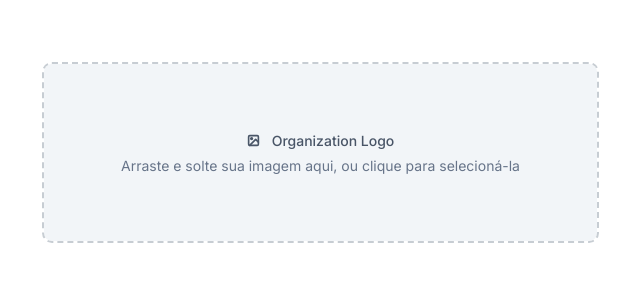
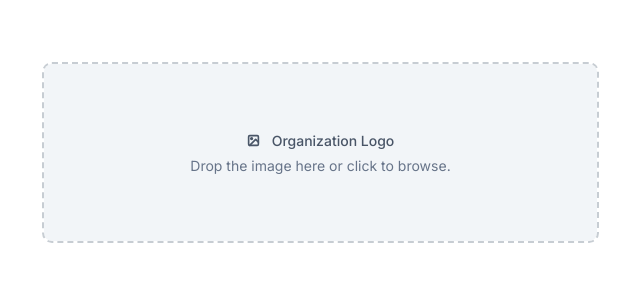
Before and after one commit to rodrigoDeSouzaFernandes/avatar-upload, a React (Vite) app: page / in a window 1280 px wide. Shown: the top 300 px of the page, without its empty margins (28-668 px from the left). Built offline with nearby package versions, Linux system fonts and the light colour scheme.

Commit message:
cria arquivo para separar a logica do jsx

```diff
--- a/src/Components/AvatarUpload/avatarUpload.tsx
+++ b/src/Components/AvatarUpload/avatarUpload.tsx
@@ -1,21 +1,16 @@
 import { Image } from "react-feather";
-import { useCallback } from "react";
-import { useDropzone } from "react-dropzone";
+import useAvatarUpload from "./useAvatarUpload";
 
 function AvatarUpload() {
-  const onDrop = useCallback((acceptedFiles: File[]) => {
-    console.log(acceptedFiles);
-  }, []);
-
   const { getRootProps, getInputProps, isDragActive, isDragReject } =
-    useDropzone({ onDrop, accept: { "image/*": [] } });
+    useAvatarUpload();
 
   const DropzoneMessage = () => {
     if (isDragReject) {
-      return <p>Arquivo não suportado</p>;
+      return <p>File not supported.</p>;
     }
     if (isDragActive) {
-      return <p>Solte o arquivo aqui</p>;
+      return <p>Drop the image here</p>;
     }
     return (
       <div className="defaultMessage">
@@ -23,7 +18,7 @@ function AvatarUpload() {
           <Image />
           <p>Organization Logo</p>
         </div>
-        <p>Arraste e solte sua imagem aqui, ou clique para selecioná-la</p>
+        <p>Drop the image here or click to browse.</p>
       </div>
     );
   };
--- /dev/null
+++ b/src/Components/AvatarUpload/useAvatarUpload.tsx
@@ -0,0 +1,21 @@
+import { useCallback, useState } from "react";
+import { useDropzone } from "react-dropzone";
+
+
+function useAvatarUpload() {
+  const onDrop = useCallback((acceptedFiles: File[]) => {
+    console.log(acceptedFiles);
+  }, []);
+
+  const { getRootProps, getInputProps, isDragActive, isDragReject } =
+    useDropzone({ onDrop, accept: { "image/*": [] } });
+
+  return {
+    getRootProps,
+    getInputProps,
+    isDragActive,
+    isDragReject,
+  };
+}
+
+export default useAvatarUpload;
```
